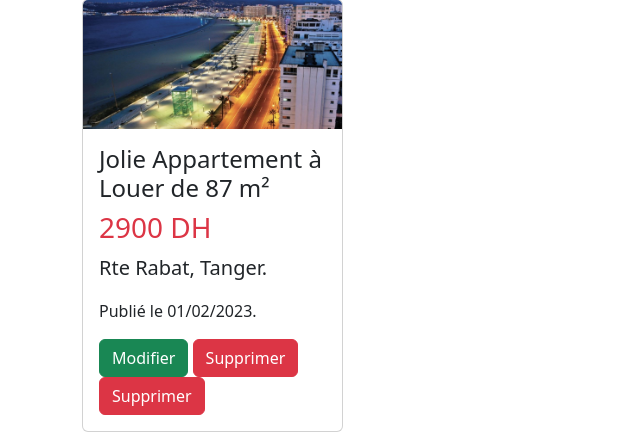
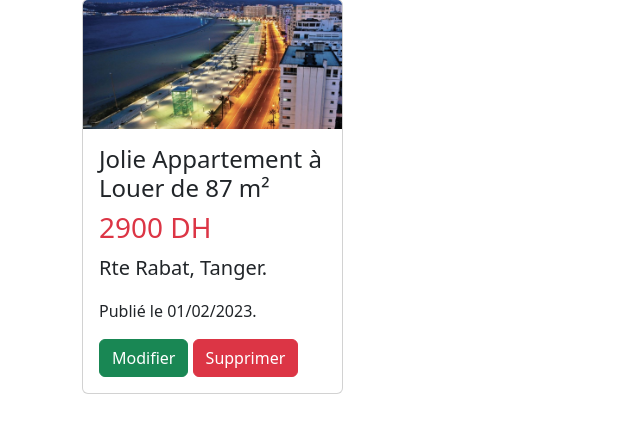
Before and after one commit to jalalkadori/Real-eastate-agency-advertisements-app, a PHP site: page / in a window 1280 px wide. Shown: the part 402-834 px from the top of the page, without its empty margins (0-640 px from the left). After the commit the page ends 796 px from the top, so only its background shows below. Run offline with PHP 8.4, Linux system fonts and the light colour scheme.

Commit message:
updating index file

```diff
--- a/index.php
+++ b/index.php
@@ -85,7 +85,6 @@
                                 <p class="card-text">Publié le 01/02/2023.</p>
                                 <a href="#" class="btn btn-success">Modifier</a>
                                 <a href="#" class="btn btn-danger">Supprimer</a>
-                                <a href="#" class="btn btn-danger">Supprimer</a>
 
                             </div>
                         </div>
```
